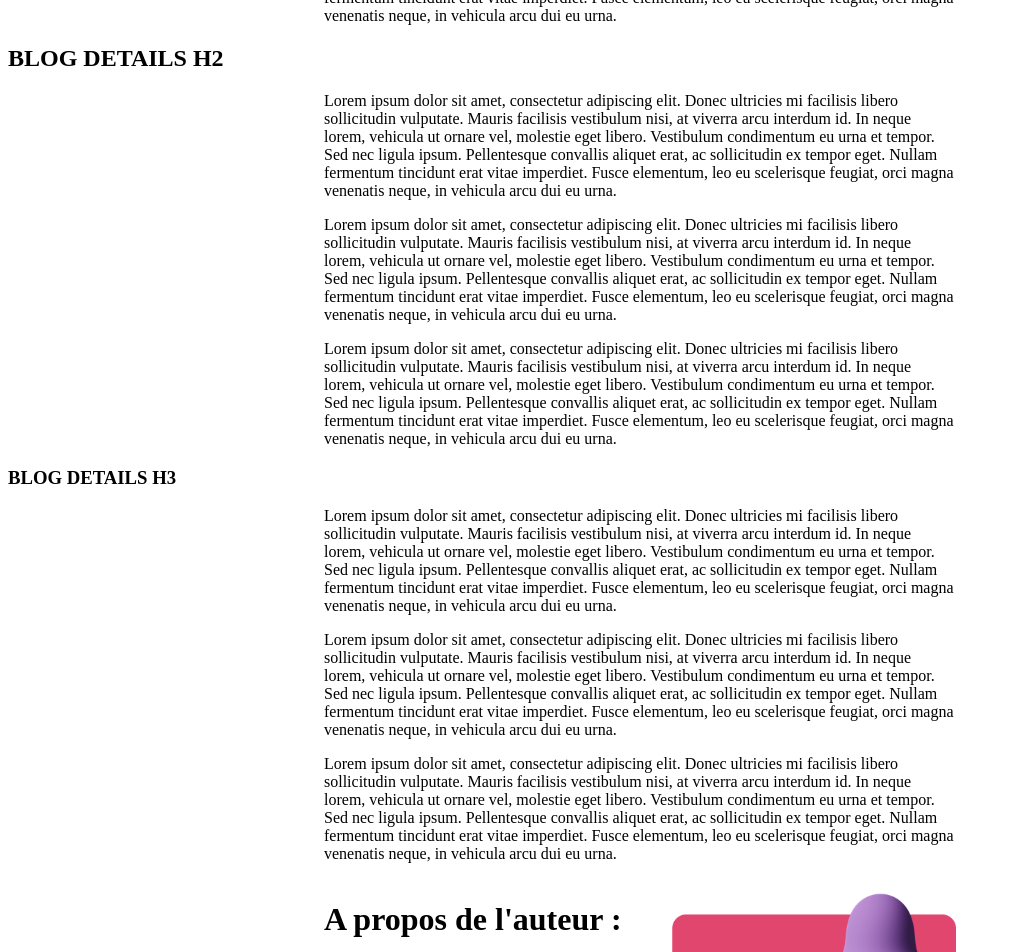
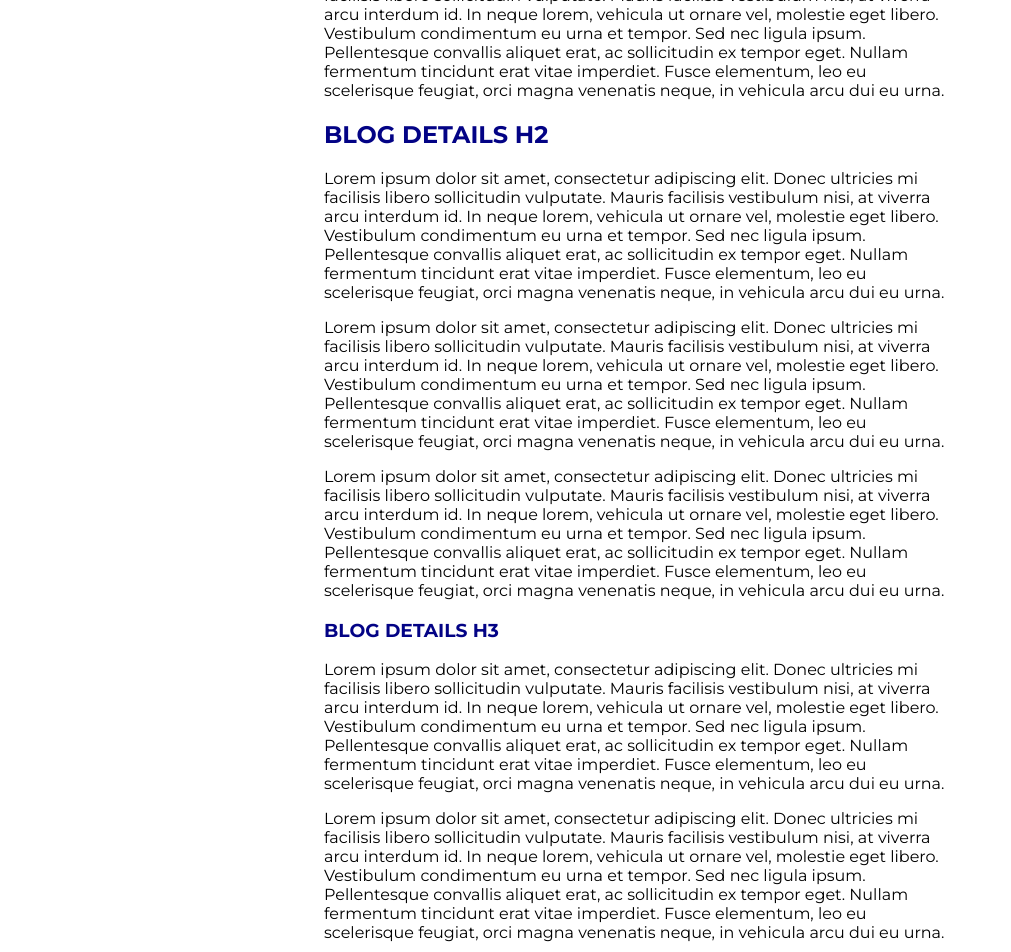
Before and after one commit to Bouvier-Tobias/Blog_Squedrong, a plain HTML site: page html/post.html in a window 1280 px wide. Shown: the part 1040-1992 px from the top of the page, without its empty margins (0-1011 px from the left). Drawn offline with nearby package versions, Linux system fonts and the light colour scheme; files that its build step writes are made by us from their sources; files whose address does not match are found by name.

Commit message:
docs : format des blocs de texte

```diff
--- a/css/style-post.css
+++ b/css/style-post.css
@@ -26,15 +26,32 @@ a {
     justify-content: center;
 }
 
+h1 {
+    color: #e1466f;
+}
+
 #blog-titre {
     font-family: "Abril-Fatface";
-    color: #e1466f;
+
     margin-left: 25%;
+}
+
+h2 {
+    font-family: "Montserrat", sans-serif;
+    margin-left: 25%;
+    color: rgb(3, 3, 133);
+}
+
+h3 {
+    font-family: "Montserrat", sans-serif;
+    margin-left: 25%;
+    color: rgb(3, 3, 133);
 }
 
 .blog-texte {
     margin-left: 25%;
     margin-right: 25%;
+    font-family: "Montserrat", sans-serif;
 }
 
 footer {
@@ -52,3 +69,7 @@ footer {
 #about {
     width: 75%;
 }
+
+#author {
+    font-family: "Montserrat", sans-serif;
+}
```
